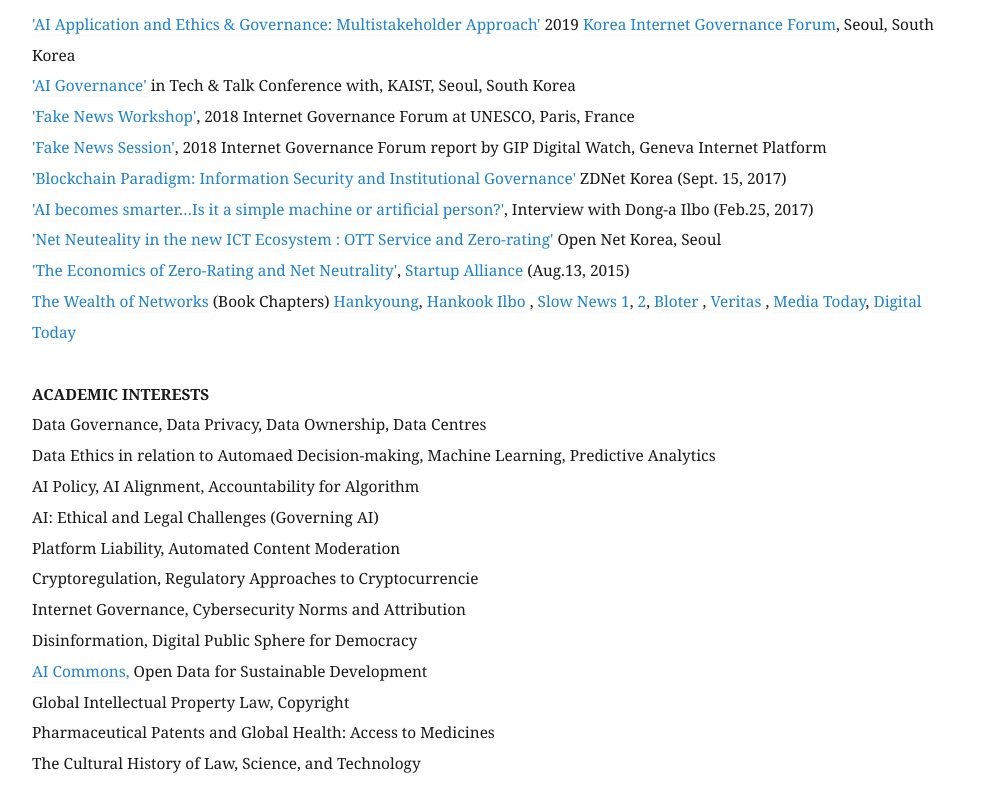
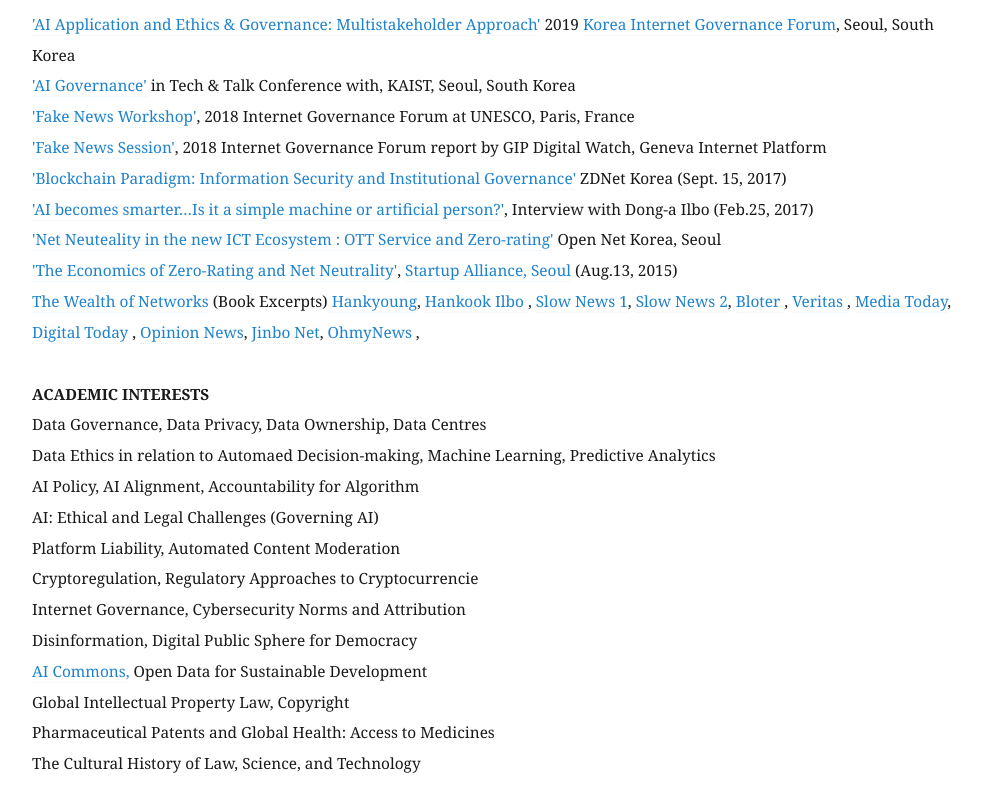
Before and after one commit to eunchangchoi/eunchangchoi.github.io, a Jekyll site: the page built from index.md, in a window 1280 px wide and 900 px high, scrolled down 2505 px. Shown: the top 812 px of the window, without its empty margins (68-1050 px from the left). Built offline with Jekyll 4.4.1, drawn with Linux system fonts in a browser that asks for light colours.

Commit message:
Update index.md

```diff
--- a/index.md
+++ b/index.md
@@ -45,8 +45,8 @@
 <a href="http://www.zdnet.co.kr/view/?no=20170915172456&from=Mobile">'Blockchain Paradigm: Information Security and Institutional Governance'</a> ZDNet Korea (Sept. 15, 2017)<br>
  <a href="www.donga.com/news/article/all/20170225/83056178/1">'AI becomes smarter…Is it a simple machine or artificial person?'</a>, Interview with Dong-a Ilbo (Feb.25, 2017)<br>
  <a href="https://opennet.or.kr/wp-content/uploads/2015/08/발표자료-Net-Neutrality-OTT-Zero-ratinghandout-2015812-.pdf">'Net Neuteality in the new ICT Ecosystem : OTT Service and Zero-rating'</a> Open Net Korea, Seoul<br>
- <a href="www.inews24.com/view/913922"> 'The Economics of Zero-Rating and Net Neutrality'</a>, <a href="https://opennet.or.kr/9726"> Startup Alliance</a> (Aug.13, 2015) <br>
- <a href="http://wealthofnetworks.kr">The Wealth of Networks</a> (Book Chapters)<a href="http://https://www.hankyung.com/life/article/2015041693541"> Hankyoung</a>, <a href="http://https://www.hankookilbo.com/News/Read/201504171632164530"> Hankook Ilbo </a>, <a href="http://slownews.kr/50013"> Slow News 1</a>, <a href="https://slownews.kr/50036"> 2</a>, <a href="http://www.bloter.net/archives/241128"> Bloter </a>, <a href="http://www.veritas-a.com/news/articleView.html?idxno=164861"> Veritas </a>, <a href="http://www.mediatoday.co.kr/news/articleView.html?idxno=125603"> Media Today</a>, <a href="http://www.digitaltoday.co.kr/news/articleView.html?idxno=65605"> Digital Today </a>
+ <a href="www.inews24.com/view/913922"> 'The Economics of Zero-Rating and Net Neutrality'</a>, <a href="https://opennet.or.kr/9726"> Startup Alliance, Seoul</a> (Aug.13, 2015) <br>
+ <a href="http://wealthofnetworks.kr">The Wealth of Networks</a> (Book Excerpts)<a href="http://https://www.hankyung.com/life/article/2015041693541"> Hankyoung</a>, <a href="http://https://www.hankookilbo.com/News/Read/201504171632164530"> Hankook Ilbo </a>, <a href="http://slownews.kr/50013"> Slow News 1</a>, <a href="https://slownews.kr/50036"> Slow News 2</a>, <a href="http://www.bloter.net/archives/241128"> Bloter </a>, <a href="http://www.veritas-a.com/news/articleView.html?idxno=164861"> Veritas </a>, <a href="http://www.mediatoday.co.kr/news/articleView.html?idxno=125603"> Media Today</a>, <a href="http://www.digitaltoday.co.kr/news/articleView.html?idxno=65605"> Digital Today </a>, <a href="https://www.opinionnews.co.kr/news/articleView.html?idxno=18408"> Opinion News</a>, <a href="https://act.jinbo.net/wp/8766/"> Jinbo Net</a>, <a href="http://www.ohmynews.com/nws_web/mobile/at_pg.aspx?cntn_cd=a0002543828"> OhmyNews </a>,
     <br>
     <br>
   <strong> ACADEMIC INTERESTS </strong> <br>
```
